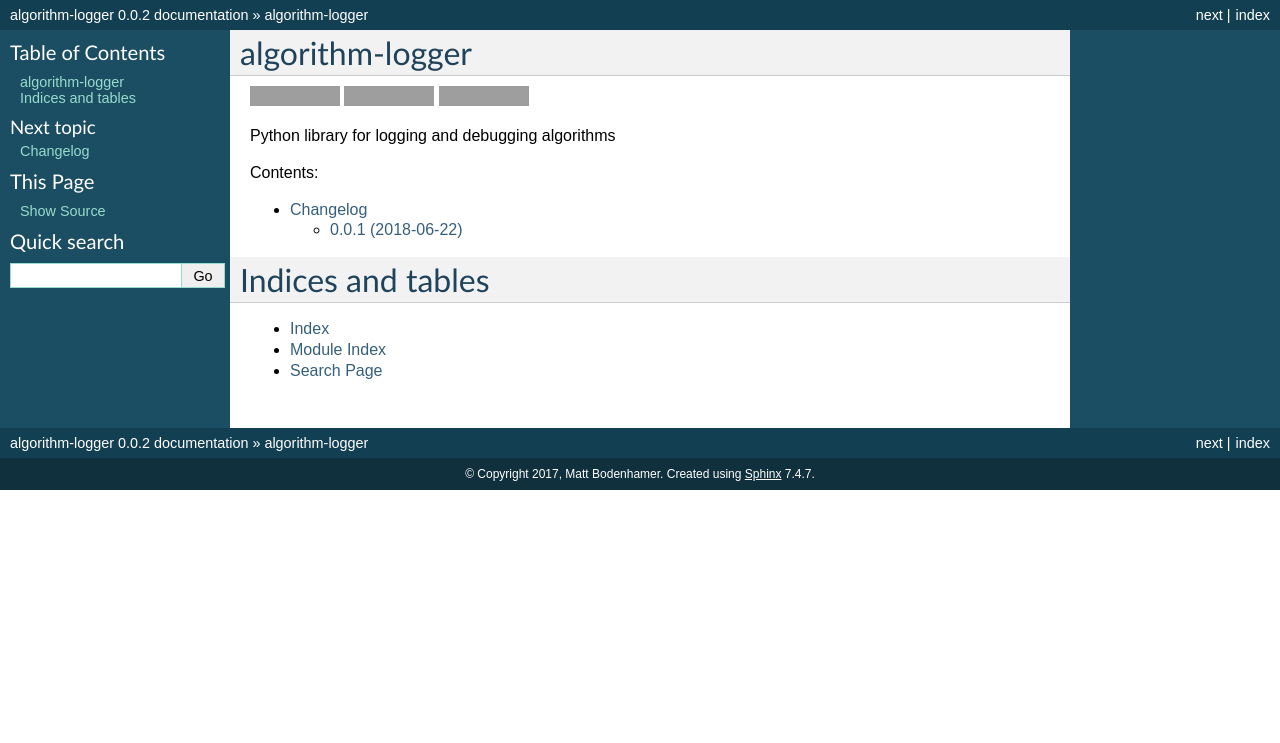
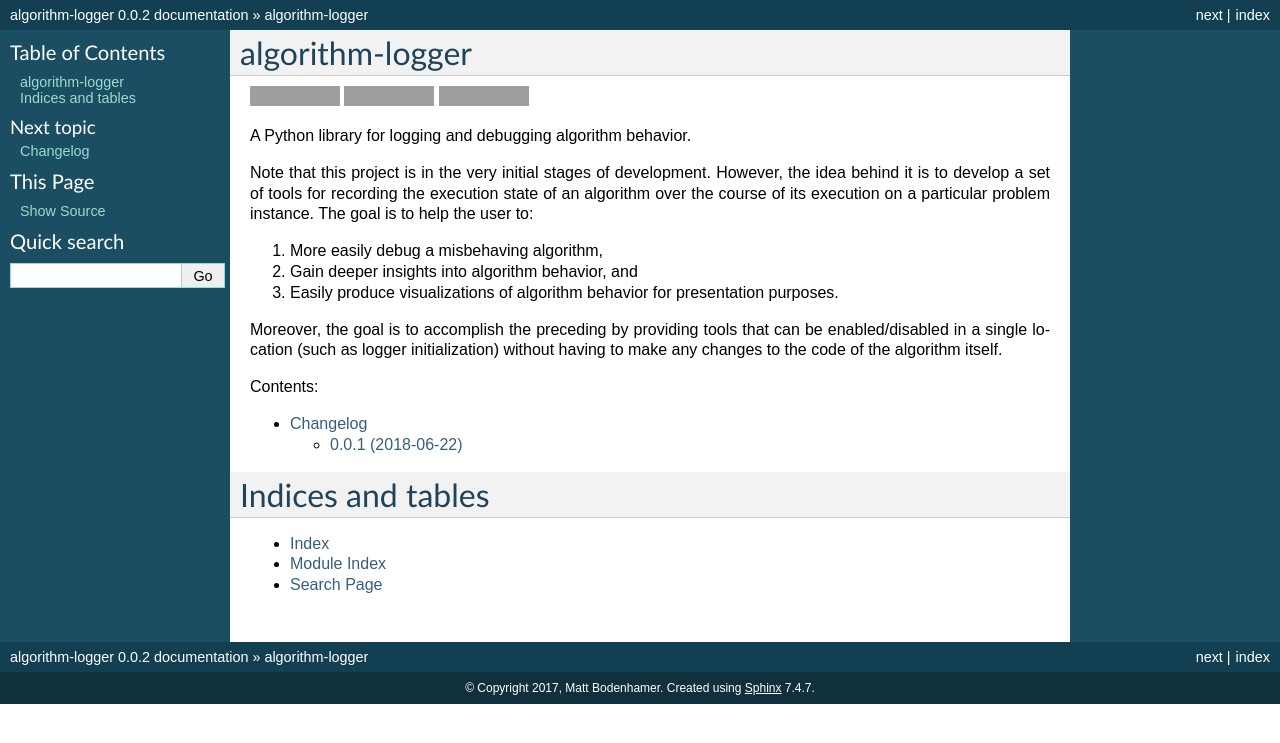
Before and after one commit to mbodenhamer/algorithm-logger, a Sphinx documentation site: the page built from docs/index.rst, in a window 1280 px wide. Shown: the top 743 px of the page. Built offline with Sphinx 7.4.7, drawn with Linux system fonts in a browser that asks for light colours; pages that are not in the unit, such as notebooks, are missing from menus; grey boxes are pictures that could not be loaded.

Commit message:
Updating docs

```diff
--- a/README.rst
+++ b/README.rst
@@ -10,4 +10,12 @@ algorithm-logger
 .. image:: https://readthedocs.org/projects/algorithm-logger/badge/?version=latest
     :target: http://algorithm-logger.readthedocs.org/en/latest/?badge=latest
 
-Python library for logging and debugging algorithms
+A Python library for logging and debugging algorithm behavior.
+
+Note that this project is in the very initial stages of development.  However, the idea behind it is to develop a set of tools for recording the execution state of an algorithm over the course of its execution on a particular problem instance.  The goal is to help the user to:
+
+1. More easily debug a misbehaving algorithm,
+2. Gain deeper insights into algorithm behavior, and
+3. Easily produce visualizations of algorithm behavior for presentation purposes.
+
+Moreover, the goal is to accomplish the preceding by providing tools that can be enabled/disabled in a single location (such as logger initialization) without having to make any changes to the code of the algorithm itself.
```
Also changed, not shown: docs/algorithm_logger.rst (+24 -0 lines), docs/algorithm_logger.tests.rst (+24 -0 lines).
